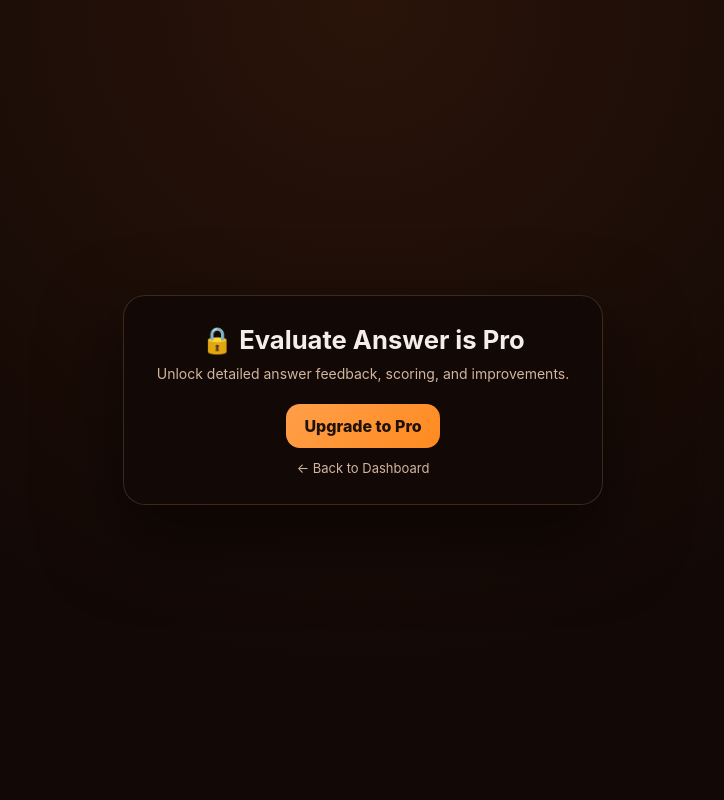
After one commit to ramesh396/genias, a Flask app: template templates/evaluate_locked.html in a window 1280 px wide. The commit adds this page. Shown: the whole page, without its empty margins (277-1001 px from the left). Run offline with Flask 3, Linux system fonts and the light colour scheme; the template is opened without the code that fills it, so the values that code supplies are empty; parts of the project's set-up code (start-up, migrations or seed data) failed here and were passed over.

Commit message:
Add locked UX for free users and fix payment CSRF

```diff
--- a/evaluation/routes.py
+++ b/evaluation/routes.py
@@ -16,7 +16,7 @@ def evaluate_page():
     plan = get_user_plan(session["user_id"])
 
     if plan != "pro" and not is_admin():
-        return redirect("/pricing")
+        return render_template("evaluate_locked.html")
 
     return render_template("evaluate.html")
 
--- /dev/null
+++ b/templates/evaluate_locked.html
@@ -0,0 +1,85 @@
+<!DOCTYPE html>
+<html lang="en">
+<head>
+  <meta charset="UTF-8">
+  <title>🧠 Evaluate Answer • Salapa</title>
+  <meta name="viewport" content="width=device-width, initial-scale=1.0">
+
+  <style>
+    * { box-sizing: border-box; margin: 0; padding: 0; }
+
+    :root {
+      --bg-main: #1a0d08;
+      --bg-card: #120805;
+      --border-soft: rgba(255,180,120,0.18);
+      --primary: #ff9f4a;
+      --primary-hover: #ff8a1f;
+      --text-main: #f5ede7;
+      --text-muted: #d1b5a0;
+    }
+
+    body {
+      font-family: Inter, system-ui, sans-serif;
+      background: radial-gradient(circle at top, #2a140a, #120805 65%);
+      color: var(--text-main);
+      min-height: 100vh;
+      display: grid;
+      place-items: center;
+      padding: 20px;
+    }
+
+    .card {
+      max-width: 480px;
+      width: 100%;
+      background: var(--bg-card);
+      border: 1px solid var(--border-soft);
+      border-radius: 22px;
+      padding: 28px;
+      text-align: center;
+      box-shadow: 0 30px 80px rgba(0,0,0,0.55);
+    }
+
+    h1 {
+      font-size: 1.6rem;
+      margin-bottom: 8px;
+    }
+
+    .subtitle {
+      color: var(--text-muted);
+      font-size: 14px;
+      line-height: 1.6;
+    }
+
+    .btn {
+      display: inline-block;
+      margin-top: 18px;
+      padding: 12px 18px;
+      border-radius: 14px;
+      font-weight: 800;
+      text-align: center;
+      background: linear-gradient(135deg, var(--primary), var(--primary-hover));
+      color: #1f120a;
+      text-decoration: none;
+    }
+
+    .back {
+      display: block;
+      margin-top: 12px;
+      color: var(--text-muted);
+      text-decoration: none;
+      font-size: 13px;
+    }
+  </style>
+</head>
+
+<body>
+  <div class="card">
+    <h1>🔒 Evaluate Answer is Pro</h1>
+    <p class="subtitle">
+      Unlock detailed answer feedback, scoring, and improvements.
+    </p>
+    <a href="/upgrade" class="btn">Upgrade to Pro</a>
+    <a href="/dashboard" class="back">← Back to Dashboard</a>
+  </div>
+</body>
+</html>
```
Also changed, not shown: templates/memory.html (+42 -3 lines), templates/pricing.html (+8 -1 lines), templates/upgrade.html (+6 -2 lines).
